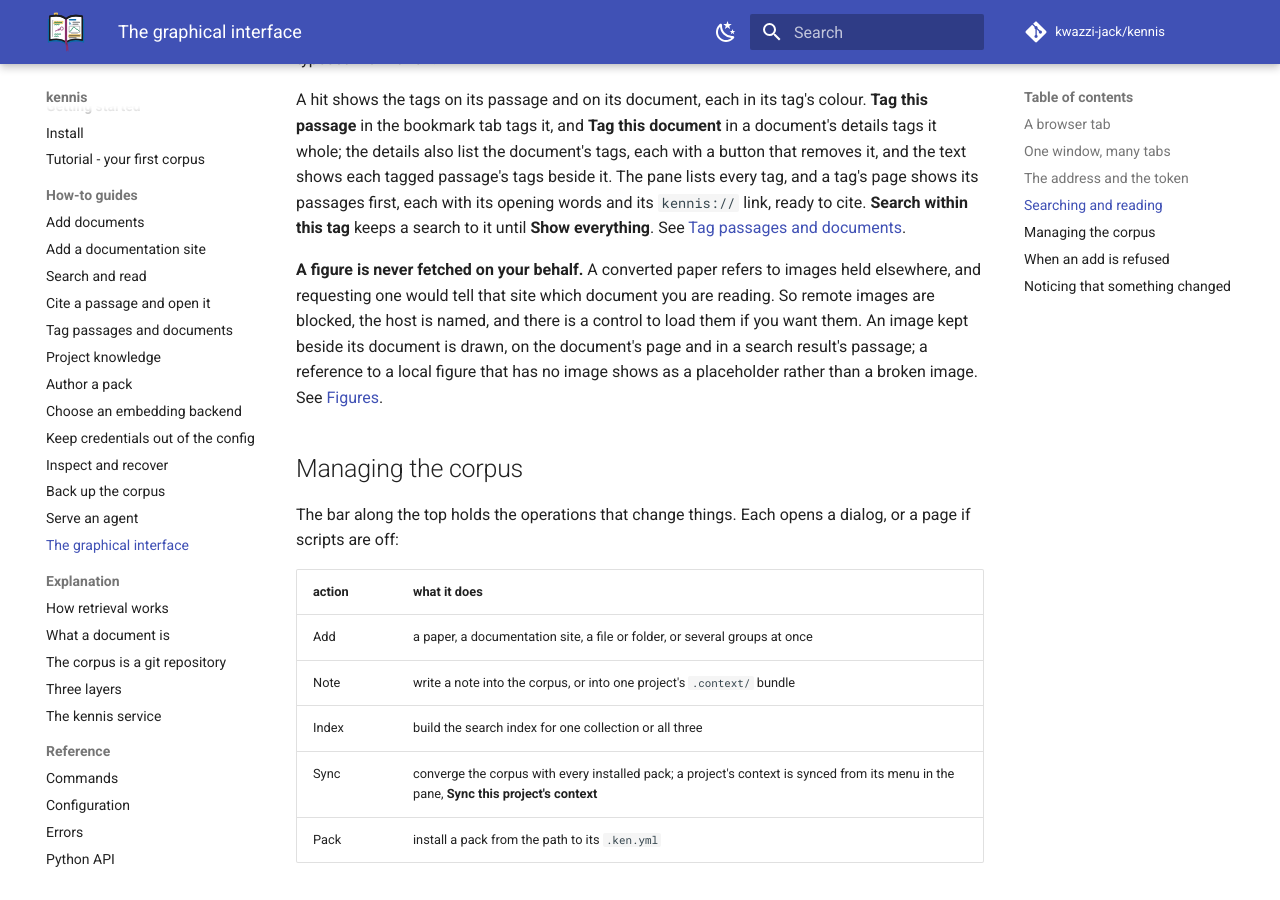
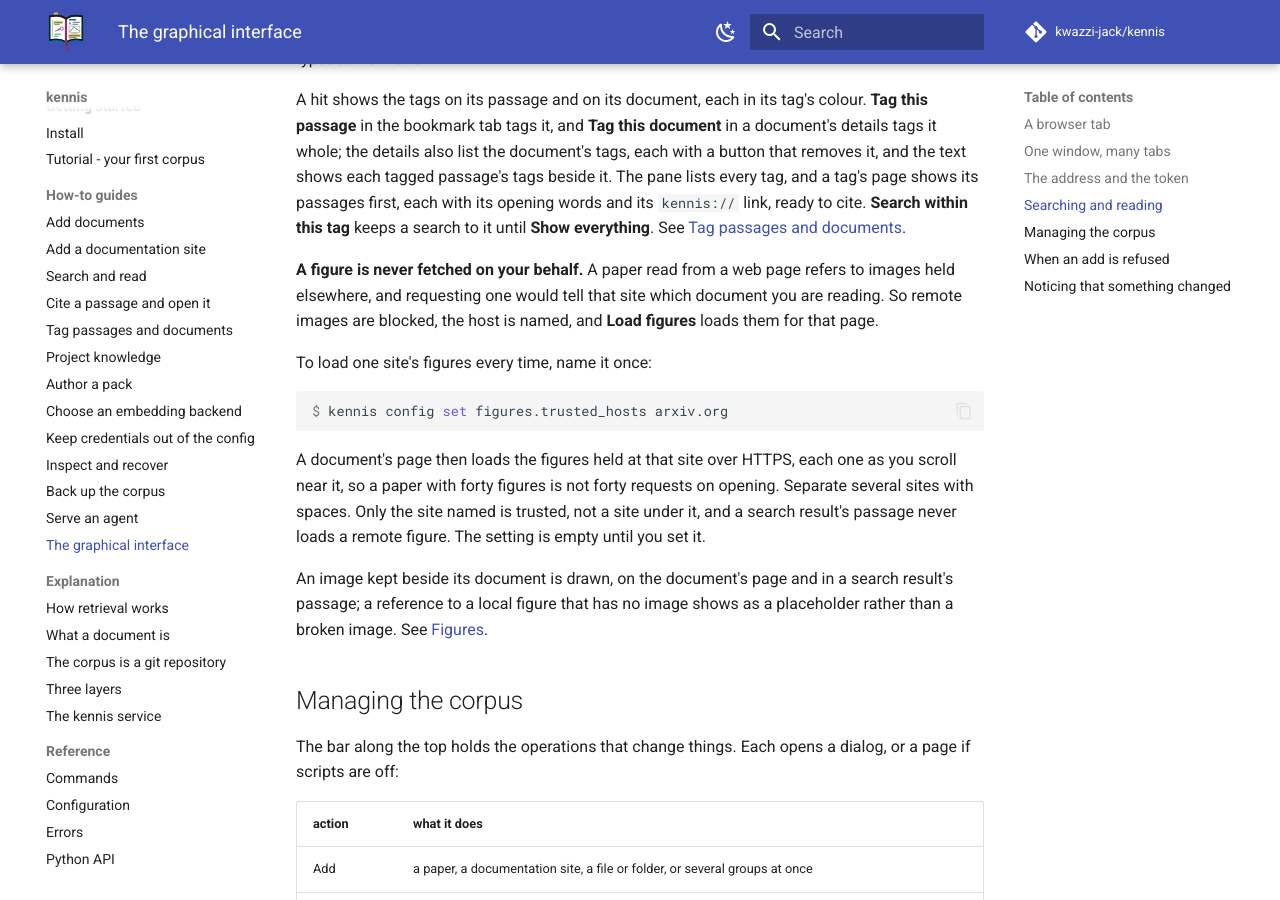
Before and after one commit to kwazzi-jack/kennis, an MkDocs documentation site: the page built from docs/how-to/the-interface.md, in a window 1280 px wide and 900 px high, scrolled down 2401 px. Built offline with MkDocs 1.6.1 and Material for MkDocs 9.7.7, drawn with Linux system fonts in a browser that asks for light colours; comment, search, counter and statistics services are not loaded.

Commit message:
docs(figures): say how to load one site's figures every time

````diff
--- a/docs/how-to/the-interface.md
+++ b/docs/how-to/the-interface.md
@@ -128,10 +128,24 @@ and its `kennis://` link, ready to cite. **Search within this tag** keeps a
 search to it until **Show everything**. See
 [Tag passages and documents](tag-passages.md).
 
-**A figure is never fetched on your behalf.** A converted paper refers to
-images held elsewhere, and requesting one would tell that site which
-document you are reading. So remote images are blocked, the host is named,
-and there is a control to load them if you want them. An image kept beside
+**A figure is never fetched on your behalf.** A paper read from a web page
+refers to images held elsewhere, and requesting one would tell that site
+which document you are reading. So remote images are blocked, the host is
+named, and **Load figures** loads them for that page.
+
+To load one site's figures every time, name it once:
+
+```console
+$ kennis config set figures.trusted_hosts arxiv.org
+```
+
+A document's page then loads the figures held at that site over HTTPS, each
+one as you scroll near it, so a paper with forty figures is not forty
+requests on opening. Separate several sites with spaces. Only the site named
+is trusted, not a site under it, and a search result's passage never loads a
+remote figure. The setting is empty until you set it.
+
+An image kept beside
 its document is drawn, on the document's page and in a search result's
 passage; a reference to a local figure that has no image shows as a
 placeholder rather than a broken image. See
````
Also changed, not shown: docs/how-to/add-documents.md (+4 -2 lines), 1 other file.
